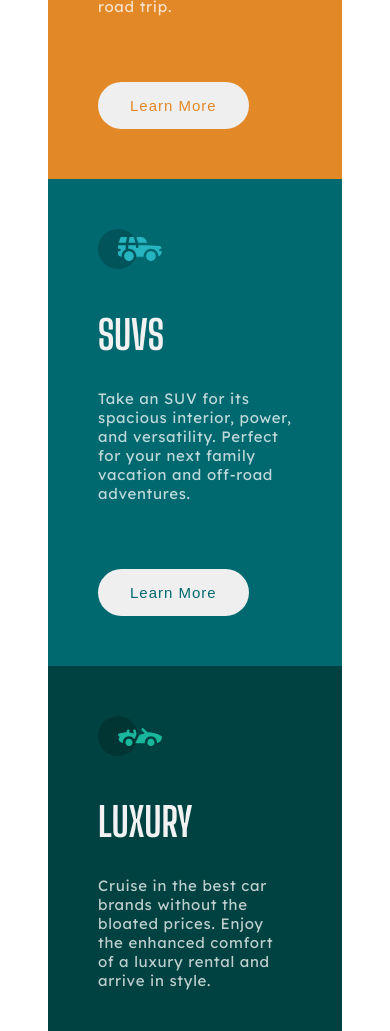
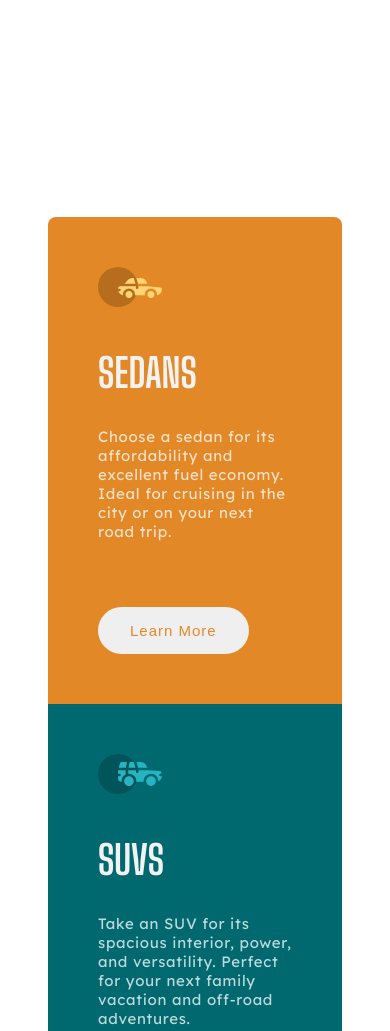
Before and after one commit to saadman-galib/3-column-preview-card-component, a plain HTML site: page index.html in a window 390 px wide. Shown: the top 1031 px of the page. Drawn offline with Linux system fonts and the light colour scheme.

Commit message:
Updating files

```diff
--- a/sass/style.scss
+++ b/sass/style.scss
@@ -126,7 +126,7 @@ body{
     // *{display: none;}
 
     .main-container{
-        height: 350vh;
+        height: 435vh;
         width: 100%;
         // padding-bottom: 50px;
     }
@@ -139,6 +139,7 @@ body{
     // }
 
     .container{
+        margin-top: 1050px;
         width: 350px;
         flex-direction: column;
     }
```
Also changed, not shown: style/style.css.
